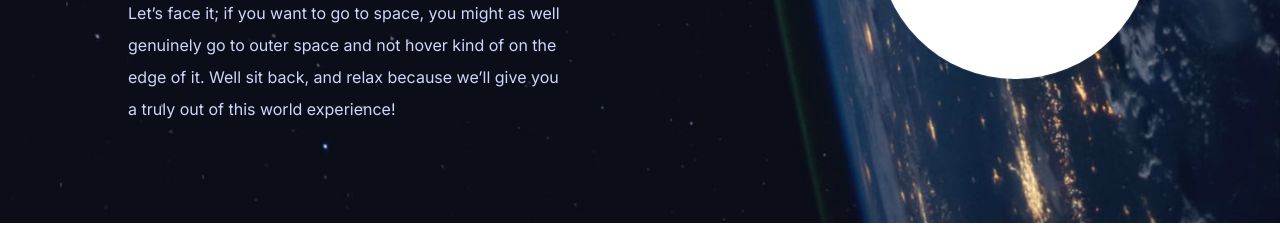
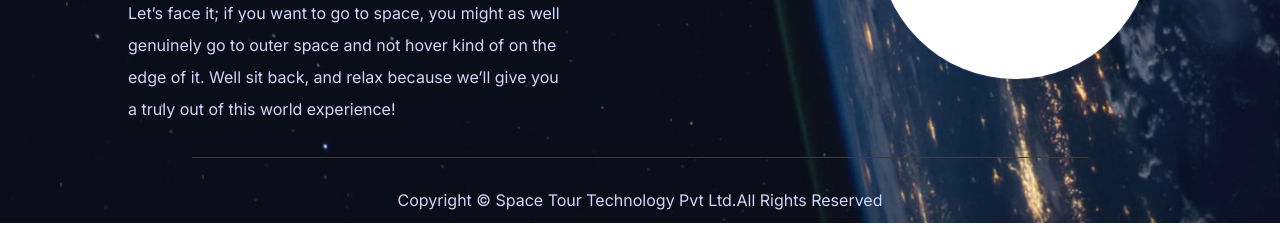
Before and after one commit to shravan1chinchkar/OCTANET_JANUARY, a plain HTML site: page Task1/index.html in a window 1280 px wide. Shown: the part 577-819 px from the top of the page. Drawn offline with nearby package versions, Linux system fonts and the light colour scheme; a web font is replaced by a local one.

Commit message:
footer commit

```diff
--- a/Task1/index.html
+++ b/Task1/index.html
@@ -58,8 +58,12 @@
                 Explore
             </button>
         </div>
+    </main>
 
-    </main>
+    <!-- footer -->
+    <footer>
+        Copyright &copy Space Tour Technology Pvt Ltd.All Rights Reserved
+    </footer>
 
 
 </body>
--- a/Task1/style.css
+++ b/Task1/style.css
@@ -1,6 +1,8 @@
 @import url('https://fonts.googleapis.com/css2?family=Barlow+Condensed&display=swap');
 @import url('https://fonts.googleapis.com/css2?family=Bellefair&display=swap');
 @import url('https://fonts.googleapis.com/css2?family=Inter&display=swap');
+@import url('https://fonts.googleapis.com/css2?family=Inter:wght@600&display=swap');
+
 
 *{
     margin: 0;
@@ -172,6 +174,21 @@ main{
     outline:60px solid rgba(255, 255, 255,0.075) ;
 }
 
+/* footer Start here */
+footer{
+    width: 70vw;
+    color: #D0D6F9;
+    font-family: 'Inter', sans-serif;
+    text-align: center;
+    border-top: 0.5px solid rgb(61, 60, 60);
+    padding: 2rem 0;
+    margin:  2rem auto;
+}
+
+
+
+
+
 /* media query */
 /* media query for desktop */
 @media screen and (max-width:1440px){
```
